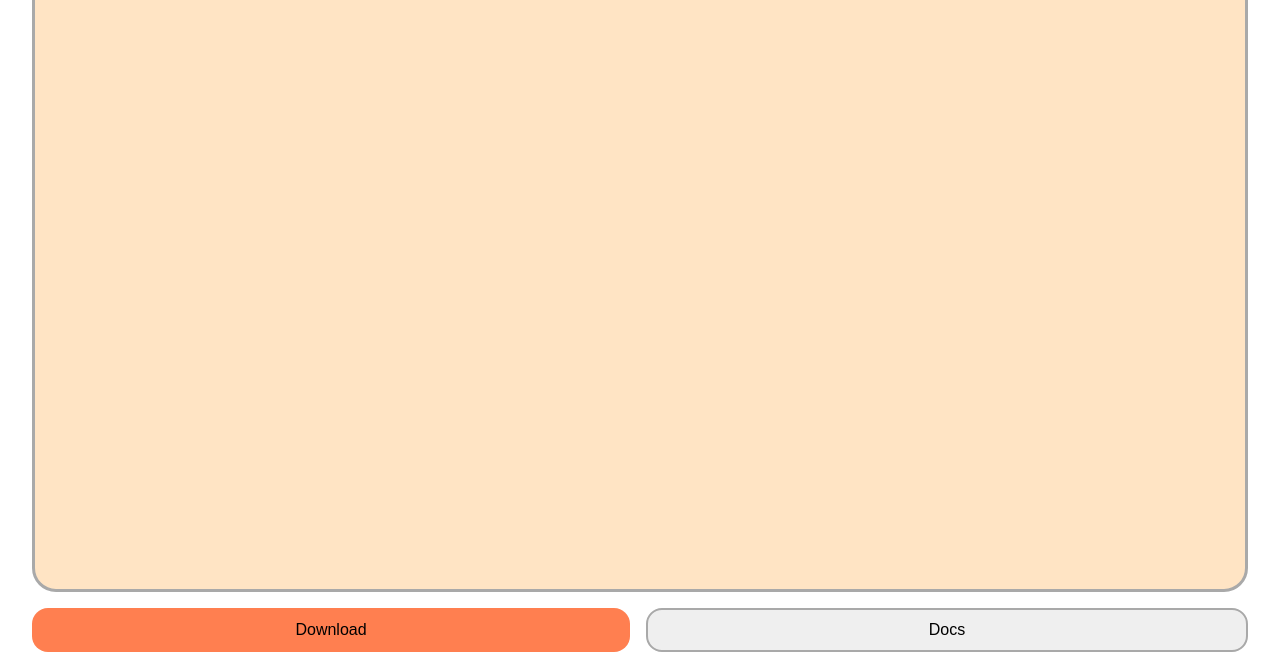
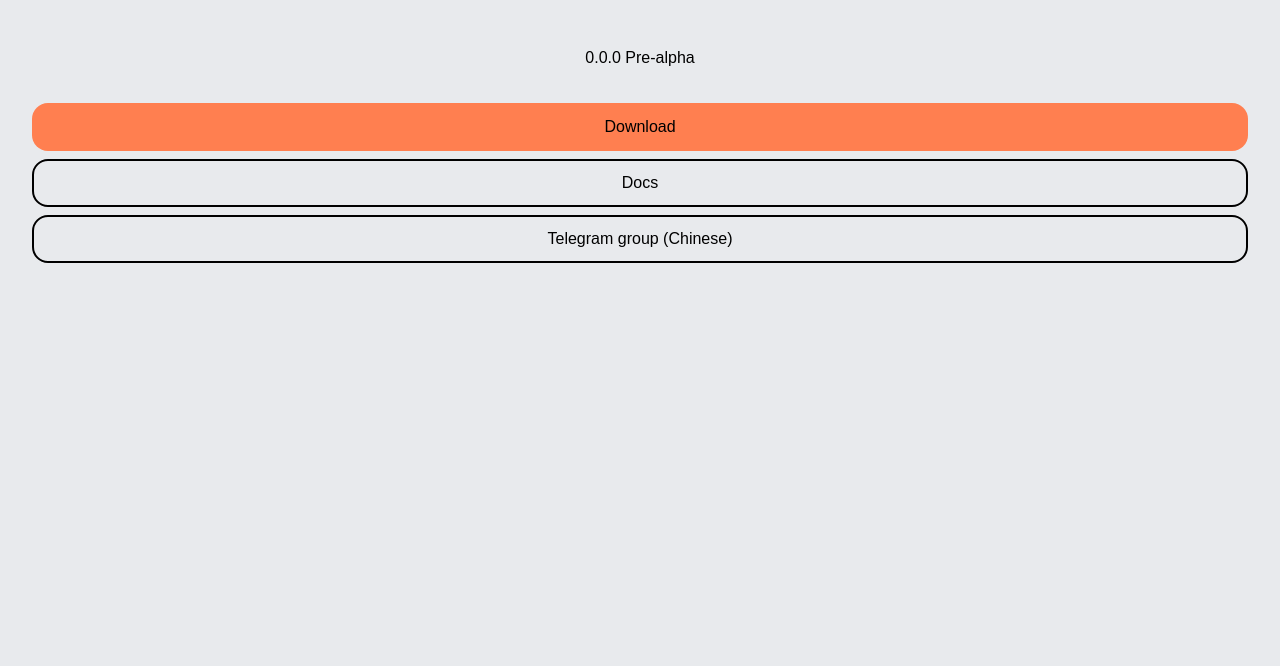
Before and after one commit to Kyant0/Vanilla, a plain HTML site: page docs/index.html in a window 1280 px wide. Shown: the part 134-800 px from the top of the page. Drawn offline with Linux system fonts and the light colour scheme.

Commit message:
Add files via upload

```diff
--- a/docs/index.css
+++ b/docs/index.css
@@ -2,34 +2,33 @@
     font-family: sans-serif;
 }
 
-.frame {
-    height: calc(100vh - 96px);
-    margin: 16px 24px;
-    border: 3px solid darkgray;
-    border-radius: 24px;
-    background-color: bisque;
+body {
+    background-color: #e8eaed;
 }
 
 .headline {
+    margin: 64px 32px;
+    font-size: 3rem;
+    text-align: center;
+}
+
+.version {
     margin: 32px;
-    font-size: 3rem;
     text-align: center;
 }
 
 .bottom_button_group {
     display: flex;
-    align-items: center;
-    justify-content: center;
+    flex-direction: column;
     padding: 0 16px;
 }
 
 .filled_button {
-    flex: 1;
-    height: 44px;
-    margin: 0 8px;
+    height: 48px;
+    margin: 4px 8px;
     padding: 0 16px;
+    background-color: coral;
     border: none;
-    background-color: coral;
     border-radius: 16px;
     font-size: 1rem;
     cursor: pointer;
@@ -39,16 +38,16 @@
     background-color: coral;
 }
 
-.filled_button:active {
+.filled_button:focus, .filled_button:active {
     outline: 3px solid dodgerblue;
 }
 
 .outlined_button {
-    flex: 1;
-    height: 44px;
-    margin: 0 8px;
+    height: 48px;
+    margin: 4px 8px;
     padding: 0 16px;
-    border: 2px solid darkgray;
+    background-color: #e8eaed;
+    border: 2px solid black;
     border-radius: 16px;
     font-size: 1rem;
     cursor: pointer;
@@ -58,6 +57,6 @@
     background-color: coral;
 }
 
-.outlined_button:active {
+.outlined_button:focus, .outlined_button:active {
     outline: 3px solid dodgerblue;
 }
--- a/docs/index.html
+++ b/docs/index.html
@@ -10,11 +10,15 @@
 
 <div class="frame">
     <div class="headline">Vanilla</div>
+    <div class="version">0.0.0 Pre-alpha</div>
 </div>
 
 <div class="bottom_button_group">
     <button class="filled_button">Download</button>
     <button class="outlined_button">Docs</button>
+    <button class="outlined_button" onclick="window.location.href='https://t.me/+FtlVn4N-N3Q5ZTll'">Telegram group
+        (Chinese)
+    </button>
 </div>
 
 </body>
```
